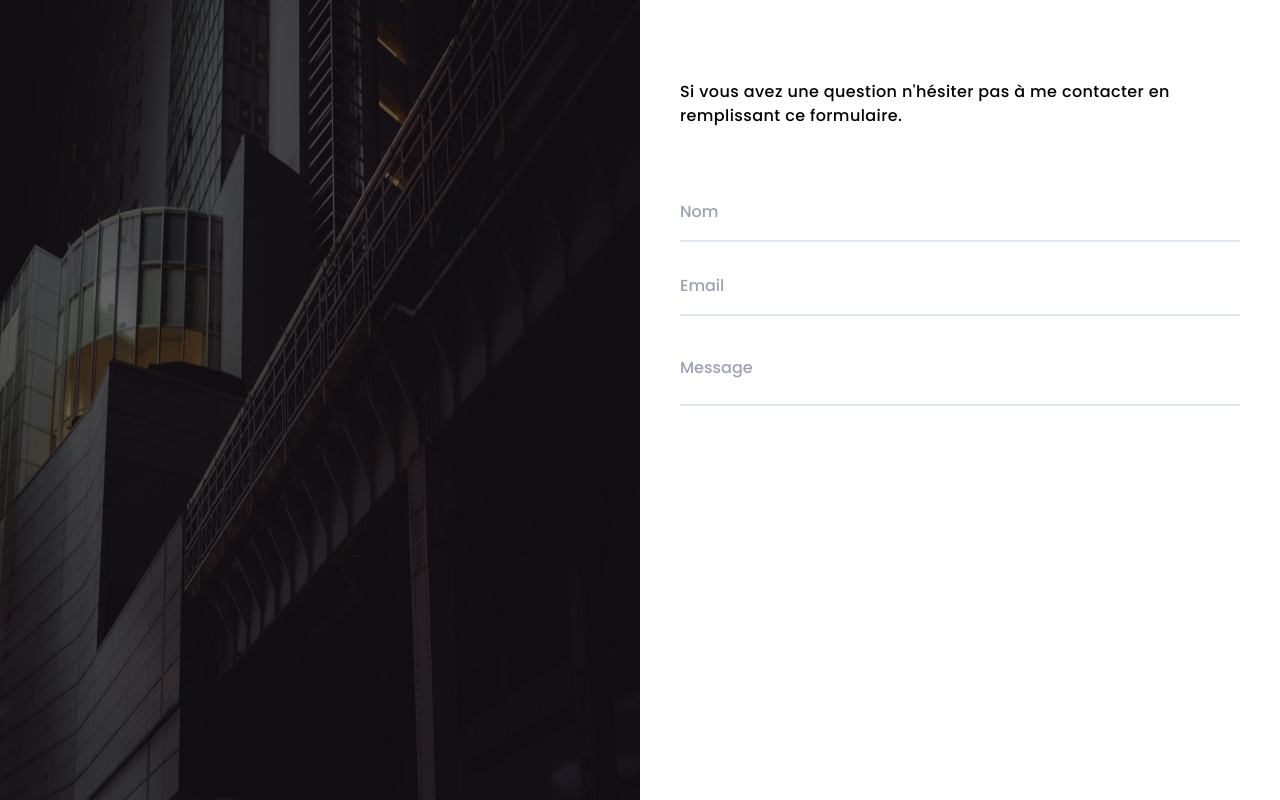
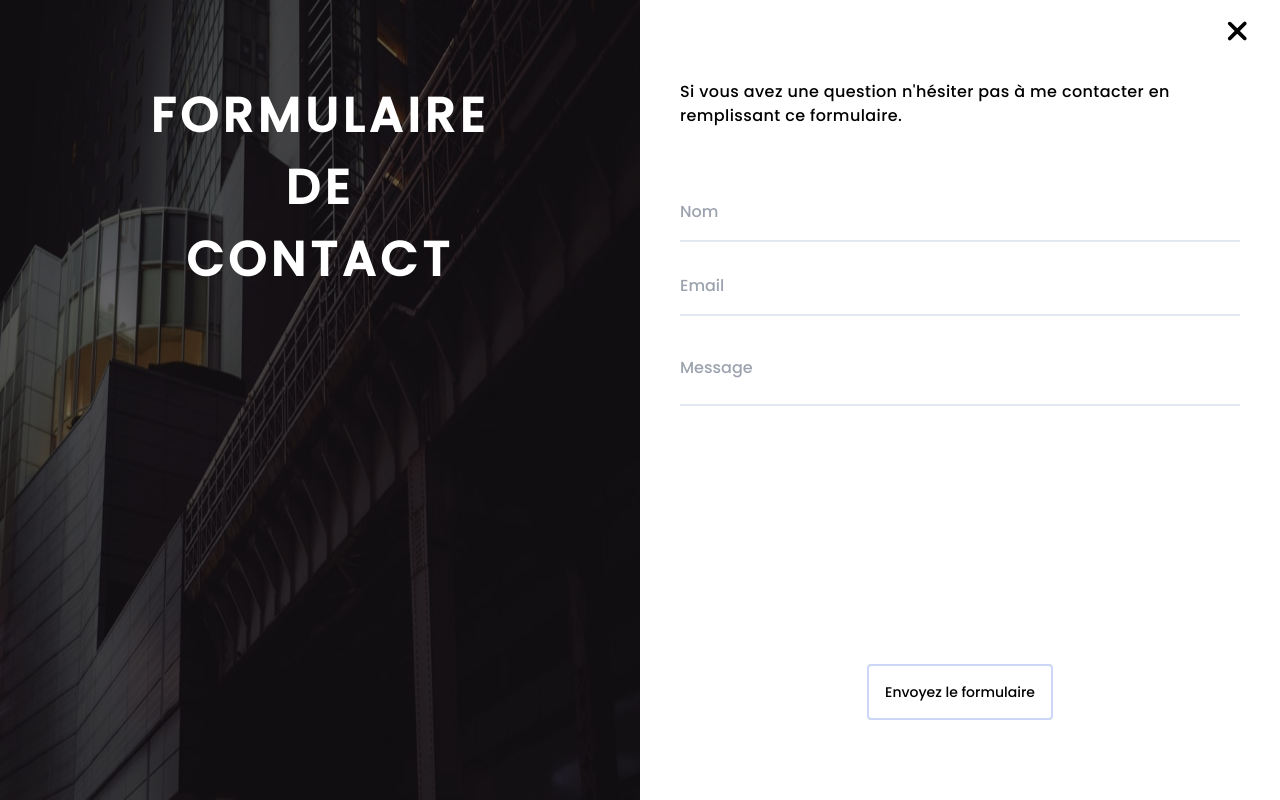
Before and after one commit to Bryan-Krausch/portfolio, a React (Create React App) app in the folder frontend/: page / in a window 1280 px wide. Built offline with nearby package versions, Linux system fonts and the light colour scheme.

Commit message:
Contact page finished

```diff
--- a/frontend/src/components/app/App.js
+++ b/frontend/src/components/app/App.js
@@ -3,7 +3,7 @@ import First from '../first/First'
 import Header from '../header/Header';
 import ModalMenu from '../header/ModalMenu';
 import React, { useState, useEffect } from 'react';
-import ModalContact from '../header/ModalContact';
+import ModalContact from '../contact/ModalContact';
 
 
 function App() {
@@ -85,7 +85,7 @@ function App() {
 
         {/* Modal Menu et Modal Contact */}
         <ModalMenu isOpenMenuModal={isOpenMenuModal} setIsOpenMenuModal={setIsOpenMenuModal} />
-        {isOpenContactModal && <ModalContact />}
+        {isOpenContactModal && <ModalContact setIsOpenContactModal={setIsOpenContactModal}/>}
 
 
 
--- /dev/null
+++ b/frontend/src/components/contact/ContactFormItem.js
@@ -0,0 +1,8 @@
+export default function ContactFormItem({field}){
+    return(
+        <div className="relative">
+            <input className="text-ligthGreyText py-4 border-b-[2px] border-slate-200 w-full  text-black peer focus:mt-6" placeholder={field}/>
+            <div className="text-black absolute top-0 hidden transform translate-y-2 peer-focus:-translate-y-2 peer-focus:flex ">{field}</div>
+        </div>
+    )
+}
--- /dev/null
+++ b/frontend/src/components/contact/ModalContact.js
@@ -0,0 +1,46 @@
+import contactBackground from '../../img/contactBackground.jpg'
+import ContactFormItem from './ContactFormItem'
+import { faXmark } from "@fortawesome/free-solid-svg-icons";
+import { FontAwesomeIcon } from "@fortawesome/react-fontawesome";
+
+export default function ModalContact({setIsOpenContactModal}){
+    return(
+        <div className="absolute h-screen w-screen bg-white z-[999] flex overflow-y-hidden">
+            <div className="absolute top-4 right-8">
+                <button>
+                    <FontAwesomeIcon icon={faXmark} className="text-black text-3xl relative cursor-pointer"  onClick={() => {setIsOpenContactModal(false)}} />
+                </button>
+            </div>
+
+            {/* Left */}
+            <div className="w-[50%] h-full relative lg:block hidden">
+                <div className='z-[500] absolute left-2/4 transform -translate-x-2/4 text-white text-[3em] font-bold uppercase tracking-widest top-[10%] text-center'>Formulaire de Contact</div>
+                <div className="absolute h-full w-full bg-black opacity-60"></div>
+                <img src={contactBackground} alt="contact_left" className='bg-contain h-full w-full'/>
+            </div>
+
+            {/* Right */}
+            <div className="w-full lg:w-[50%] h-full bg-white flex flex-col items-center justify-center">
+                <div className="h-[80%] w-full px-10 space-y-10">
+
+                    <h3 className='tracking-wide lg:h-[10%] h-[20%]'>Si vous avez une question n'hésiter pas à me contacter en remplissant ce formulaire.</h3>
+                    <div className='space-y-4 h-[90%]'>
+
+                        <ContactFormItem field="Nom"/>
+                        <ContactFormItem field="Email"/>
+                        <div className="relative">
+                            <input type="text" className="text-ligthGreyText py-6 border-b-[2px] border-slate-200 w-full  text-black peer focus:mt-6" placeholder="Message"/>
+                            <div className="text-black absolute top-0 hidden transform translate-y-2 peer-focus:-translate-y-2 peer-focus:flex ">Message</div>
+                        </div>
+                    </div>
+                </div>
+                <div className='absolute bottom-20'>
+                    <button className="border-[2px] border-ligthGreyText p-4 text-sm rounded">
+                        Envoyez le formulaire
+                    </button>
+                </div>
+            </div>
+
+        </div>
+    )
+}
--- a/frontend/src/components/header/ModalContact.js
+++ /dev/null
@@ -1,31 +0,0 @@
-import contactBackground from '../../img/contactBackground.jpg'
-
-export default function ModalContact(){
-    return(
-        <div className="absolute h-screen w-screen bg-white z-[999] flex overflow-y-hidden">
-            <div className="w-[50%] h-full relative">
-                <div className="absolute h-full w-full bg-black opacity-60"></div>
-                <img src={contactBackground} alt="contact_left" className='bg-contain h-full w-full'/>
-            </div>
-
-            <div className="w-[50%] h-full bg-white flex flex-col items-center justify-center">
-                <div className="h-[80%] w-full px-10 space-y-10">
-                    <h3 className='tracking-wide h-[10%]'>Si vous avez une question n'hésiter pas à me contacter en remplissant ce formulaire.</h3>
-                    <div className='space-y-4 h-[90%]'>
-                        <div>
-                            <input className="text-ligthGreyText py-4 border-b-[2px] border-slate-200 w-full  text-black" placeholder='Nom'/>
-                        </div>
-
-                        <div>
-                            <input className="text-ligthGreyText py-4 border-b-[2px] border-slate-200 w-full text-black" placeholder='Email'/>
-                        </div>
-
-                        <div>
-                            <input className="text-ligthGreyText py-6 border-b-[2px] border-slate-200 w-full text-black" placeholder='Message'/>
-                        </div>
-                    </div>
-                </div>
-            </div>
-        </div>
-    )
-}
```
